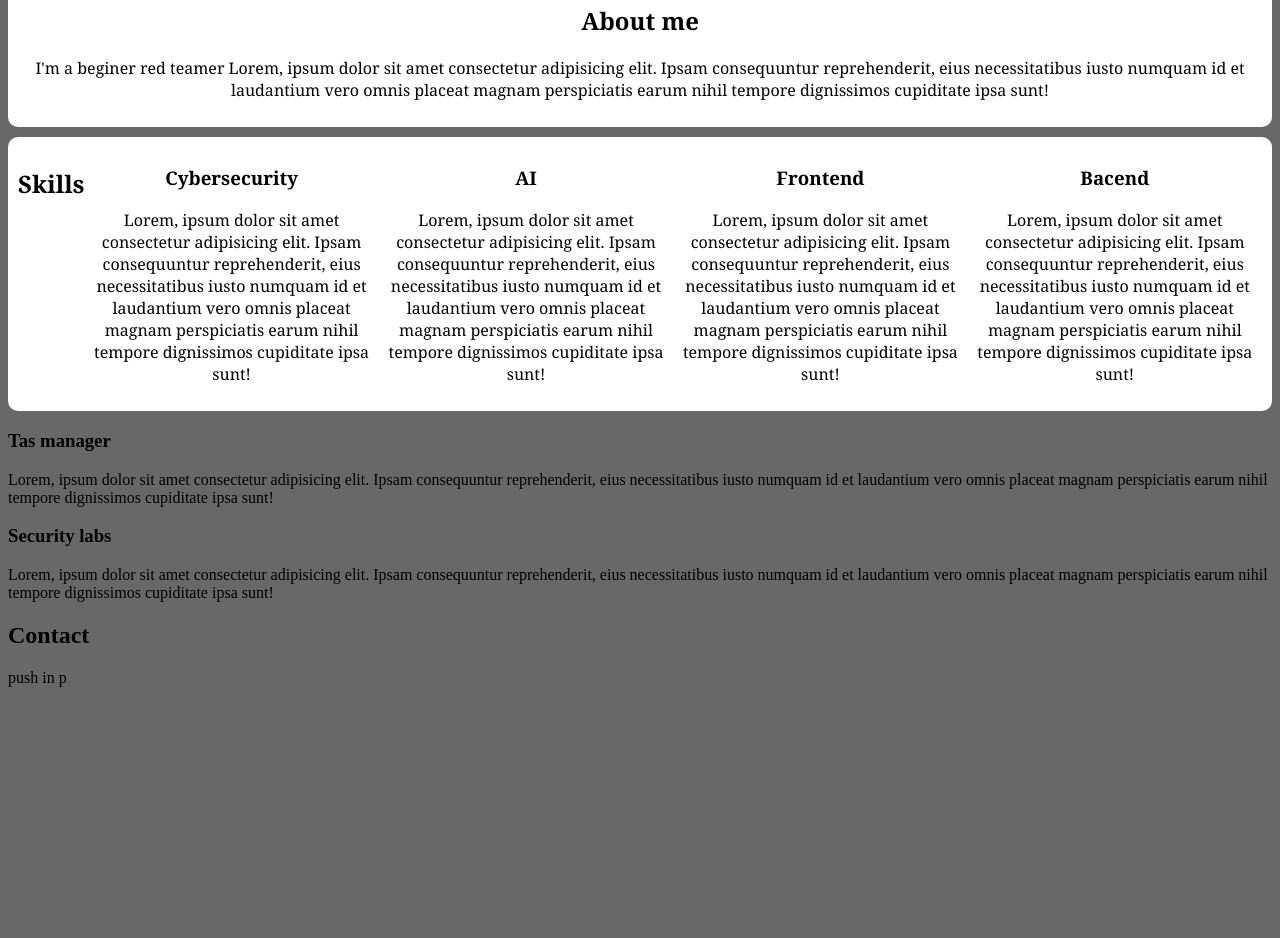
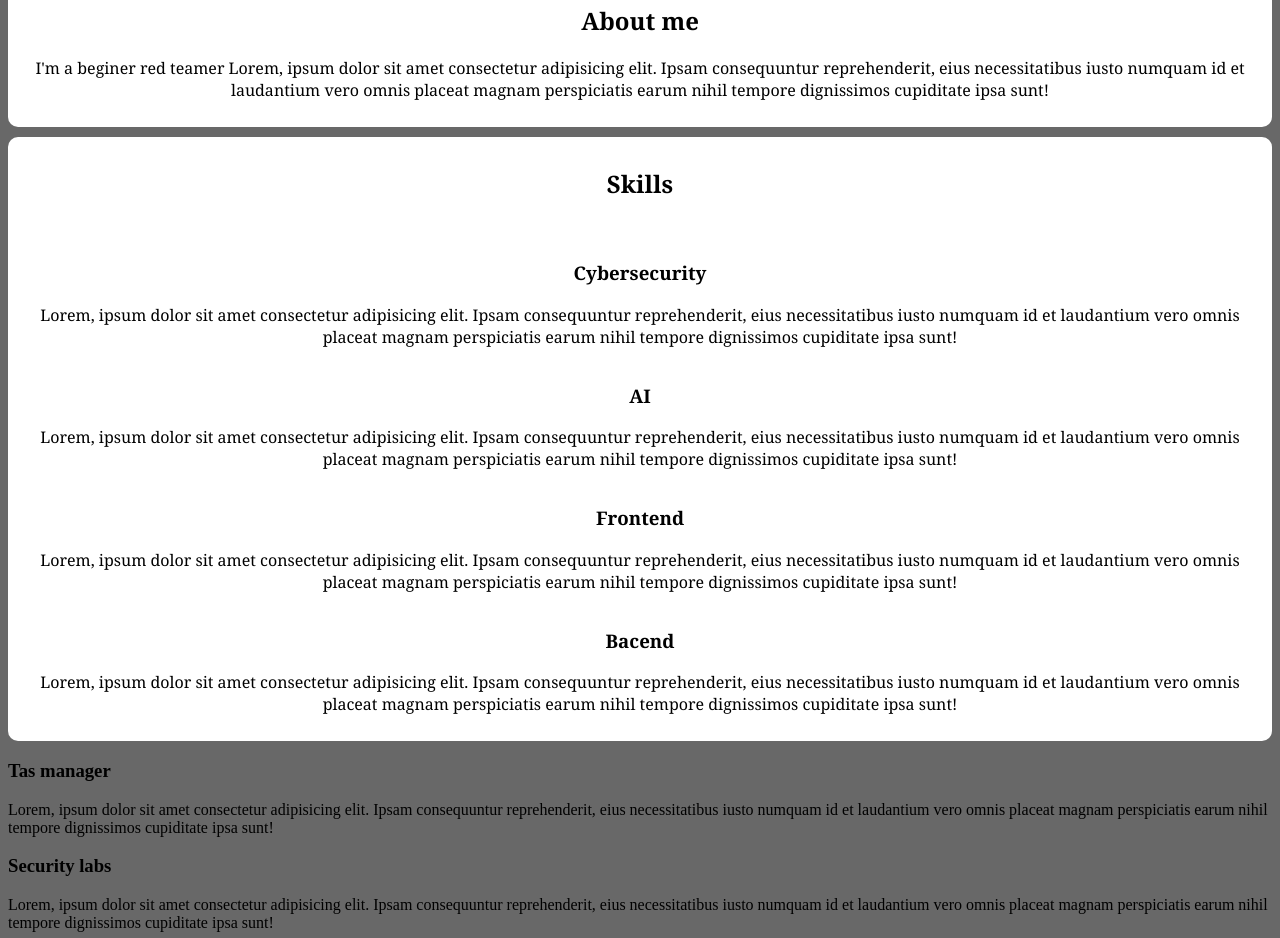
Before and after one commit to AFVP9212/full-upgrade, a plain HTML site: page portfolio/index.html in a window 1280 px wide. Shown: the part 680-1618 px from the top of the page. Before the commit the page ends 1383 px from the top, so only its background shows below. Drawn offline with Linux system fonts and the light colour scheme.

Commit message:
Making changes on HTML and CSS

```diff
--- a/portfolio/index.html
+++ b/portfolio/index.html
@@ -30,30 +30,30 @@
       tempore dignissimos cupiditate ipsa sunt!
     </p>
   </div>
-  <div class="skills">
+  <div class="container">
     <h2>Skills</h2><br>
-    <div class="skills-list">
+    <div class="items">
       <h3>Cybersecurity</h3>
       <p>Lorem, ipsum dolor sit amet consectetur adipisicing elit.
         Ipsam consequuntur reprehenderit, eius necessitatibus iusto numquam
         id et laudantium vero omnis placeat magnam perspiciatis earum nihil
         tempore dignissimos cupiditate ipsa sunt!</p>
     </div>
-    <div>
+    <div class="items">
       <h3>AI</h3>
       <p>Lorem, ipsum dolor sit amet consectetur adipisicing elit.
         Ipsam consequuntur reprehenderit, eius necessitatibus iusto numquam
         id et laudantium vero omnis placeat magnam perspiciatis earum nihil
         tempore dignissimos cupiditate ipsa sunt!</p>
     </div>
-    <div>
+    <div class="items">
       <h3>Frontend</h3>
       <p>Lorem, ipsum dolor sit amet consectetur adipisicing elit.
         Ipsam consequuntur reprehenderit, eius necessitatibus iusto numquam
         id et laudantium vero omnis placeat magnam perspiciatis earum nihil
         tempore dignissimos cupiditate ipsa sunt!</p>
     </div>
-    <div>
+    <div class="items">
       <h3>Bacend</h3>
       <p>Lorem, ipsum dolor sit amet consectetur adipisicing elit.
         Ipsam consequuntur reprehenderit, eius necessitatibus iusto numquam
--- a/portfolio/style.css
+++ b/portfolio/style.css
@@ -45,7 +45,7 @@ div.about {
   text-align: center;
 }
 
-div.skills {
+div.container {
   background-color: white;
   border-radius: 10px;
   padding: 10px;
@@ -53,5 +53,17 @@ div.skills {
   font-family: Cambria, Cochin, Georgia, Times, 'Times New Roman', serif;
   text-align: center;
   display: flex;
-  flex-direction: row;
+  flex-direction: column;
+  flex-wrap: nowrap;
 }
+
+div.item {
+  background-color: rgb(104, 104, 104);
+  color: white;
+  border-radius: 10px;
+  padding: 10px;
+  margin: 10px;
+  flex: 1;
+  min-width: 200px;
+  text-align: center;
+}
```
